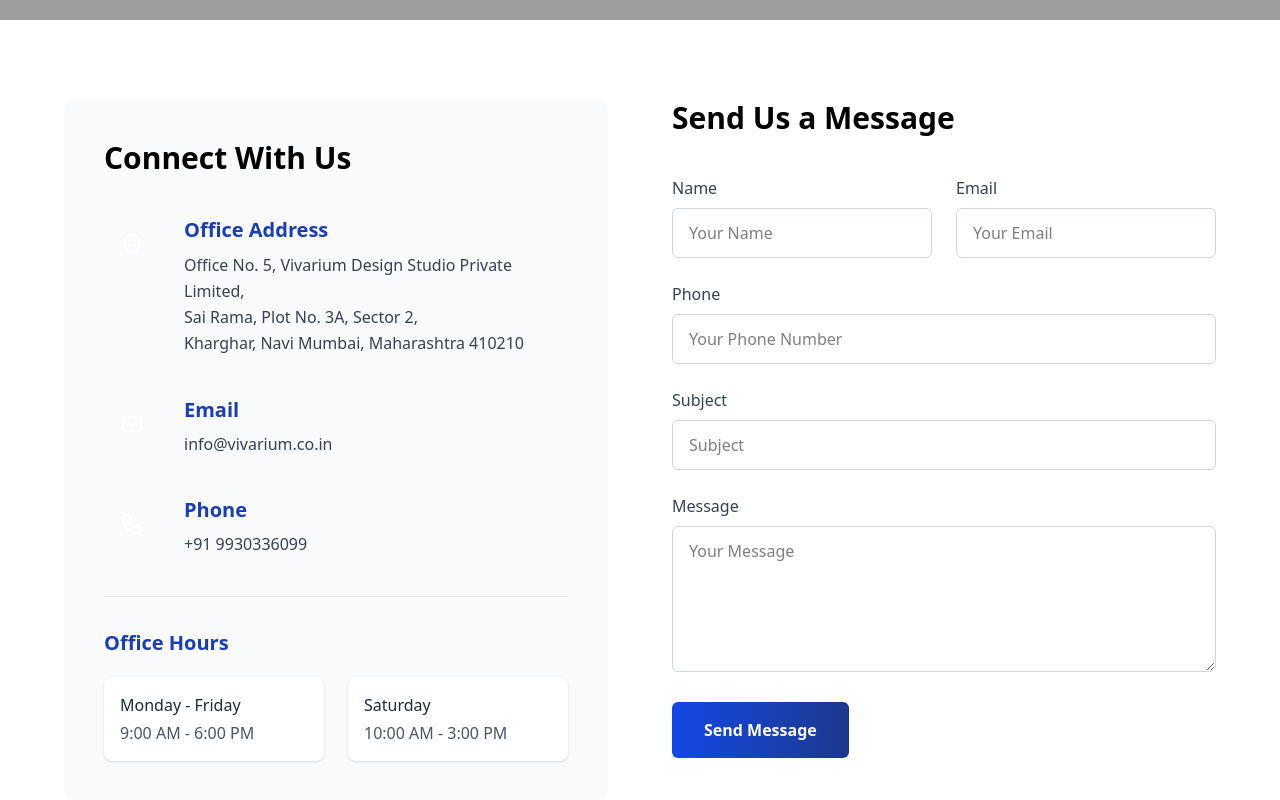
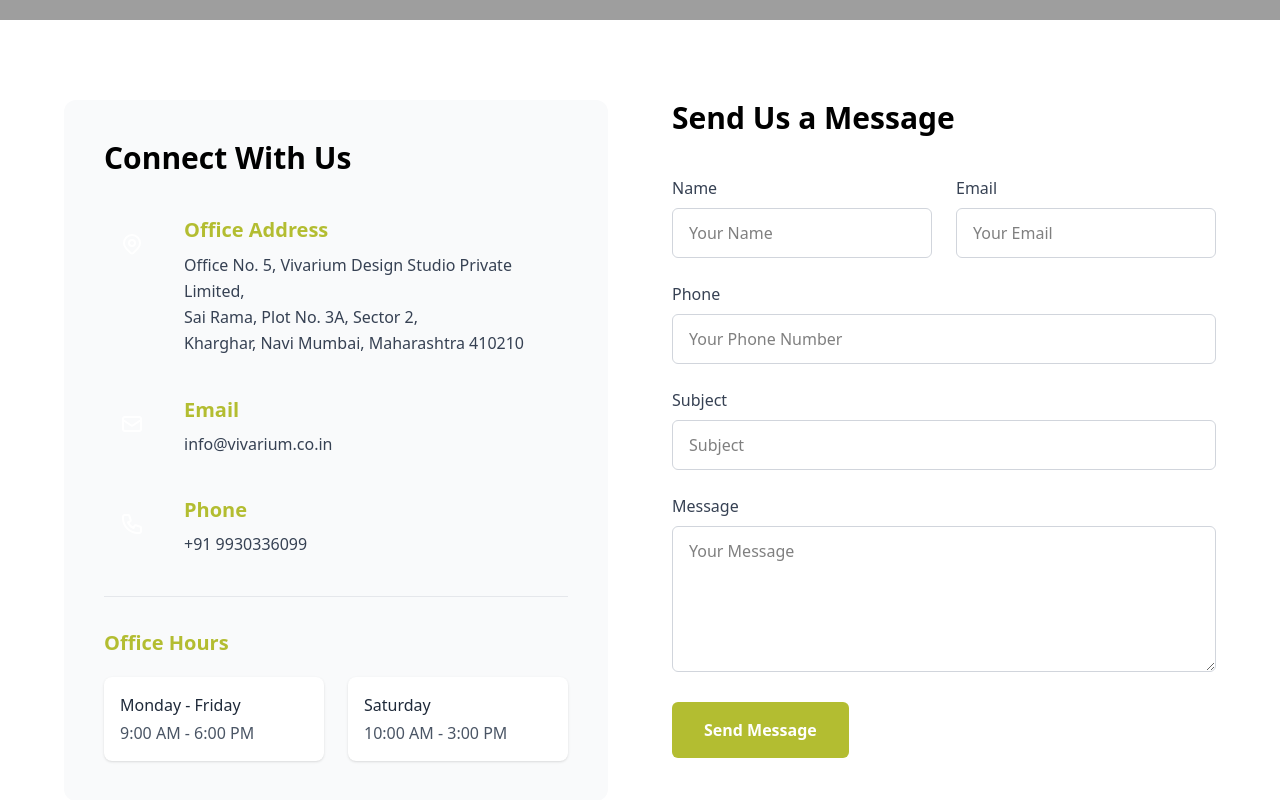
Before and after one commit to 49Harsh/Vivarium-subh, a React (Vite) app in the folder frontend/: page /contact in a window 1280 px wide. Shown: the part 412-1212 px from the top of the page. Built offline with nearby package versions, Linux system fonts and the light colour scheme; grey boxes are pictures that could not be loaded.

Commit message:
fic contact page

```diff
--- a/frontend/src/pages/Contact.jsx
+++ b/frontend/src/pages/Contact.jsx
@@ -75,7 +75,7 @@ const Contact = () => {
                   </svg>
                 </div>
                 <div className="stagger-item">
-                  <h3 className="text-xl font-semibold text-blue-800 mb-2">Office Address</h3>
+                  <h3 className="text-xl font-semibold text-[#B3BD31] mb-2">Office Address</h3>
                   <p className="text-gray-700 leading-relaxed">
                     Office No. 5, Vivarium Design Studio Private Limited,<br />
                     Sai Rama, Plot No. 3A, Sector 2,<br />
@@ -91,8 +91,8 @@ const Contact = () => {
                   </svg>
                 </div>
                 <div className="stagger-item">
-                  <h3 className="text-xl font-semibold text-blue-800 mb-2">Email</h3>
-                  <a href="mailto:info@vivarium.co.in" className="text-gray-700 hover:text-blue-800 transition-colors">
+                  <h3 className="text-xl font-semibold text-[#B3BD31] mb-2">Email</h3>
+                  <a href="mailto:info@vivarium.co.in" className="text-gray-700 hover:text-[#B3BD31] transition-colors">
                     info@vivarium.co.in
                   </a>
                 </div>
@@ -105,15 +105,15 @@ const Contact = () => {
                   </svg>
                 </div>
                 <div className="stagger-item">
-                  <h3 className="text-xl font-semibold text-blue-800 mb-2">Phone</h3>
-                  <a href="tel:+919930336099" className="text-gray-700 hover:text-blue-800 transition-colors">
+                  <h3 className="text-xl font-semibold text-[#B3BD31] mb-2">Phone</h3>
+                  <a href="tel:+919930336099" className="text-gray-700 hover:text-[#B3BD31] transition-colors">
                     +91 9930336099
                   </a>
                 </div>
               </div>
 
               <div className="pt-8 border-t border-gray-200">
-                <h3 className="text-xl font-semibold text-blue-800 mb-5">Office Hours</h3>
+                <h3 className="text-xl font-semibold text-[#B3BD31] mb-5">Office Hours</h3>
                 <div className="grid grid-cols-2 gap-6">
                   <div className="bg-white p-4 rounded-lg shadow-sm">
                     <p className="font-medium text-gray-800 mb-1">Monday - Friday</p>
@@ -208,7 +208,7 @@ const Contact = () => {
                 <div className="animate-slide-up delay-500">
                   <button
                     type="submit"
-                    className="px-8 py-4 bg-gradient-to-r from-blue-700 to-blue-900 text-white font-semibold rounded-md hover-lift transition-all duration-300 hover:shadow-lg"
+                    className="px-8 py-4 bg-[#B3BD31] text-white font-semibold rounded-md hover-lift transition-all duration-300 hover:shadow-lg"
                   >
                     Send Message
                   </button>
```
